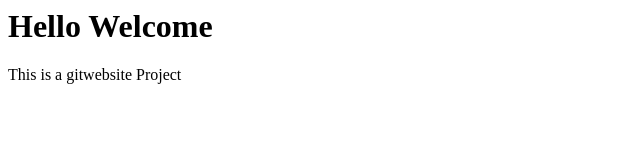
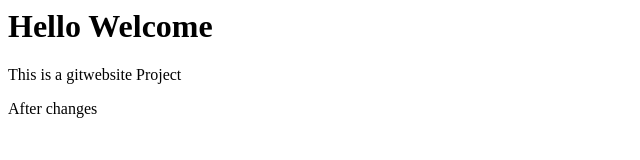
Before and after one commit to Priya-1509/gitProject1, a plain HTML site: page index.html in a window 1280 px wide. Shown: the whole page, without its empty margins (0-640 px from the left). Drawn offline with Linux system fonts and the light colour scheme.

Commit message:
Added new feature1

```diff
--- a/index.html
+++ b/index.html
@@ -1,3 +1,4 @@
+
 <html>
 <head>
 <title>Git Project</title>
@@ -5,5 +6,6 @@
 <body>
 <h1>Hello Welcome</h1>
 <p>This is a gitwebsite Project</p>
+<p>After changes</p>
 </body>
 </html>
```
